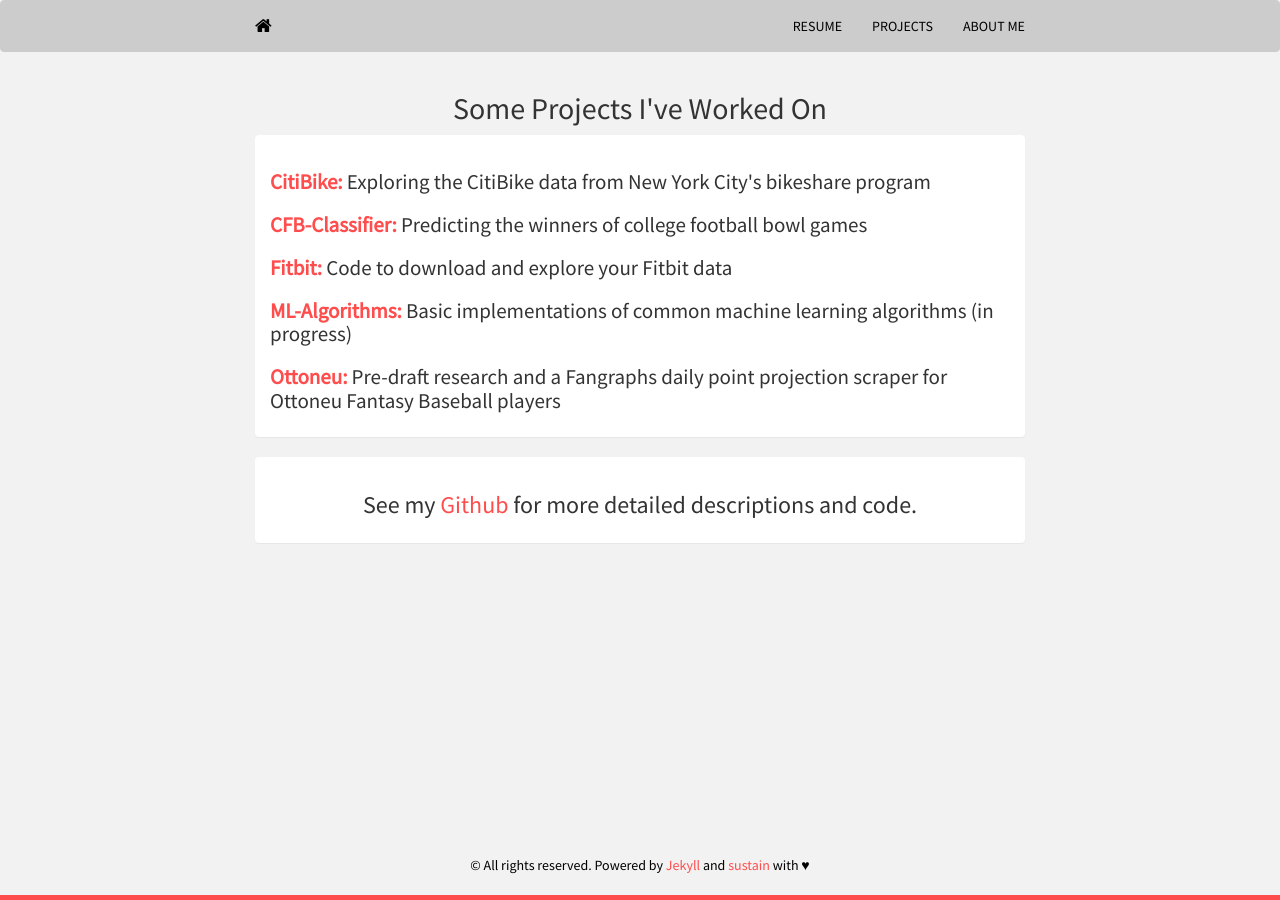
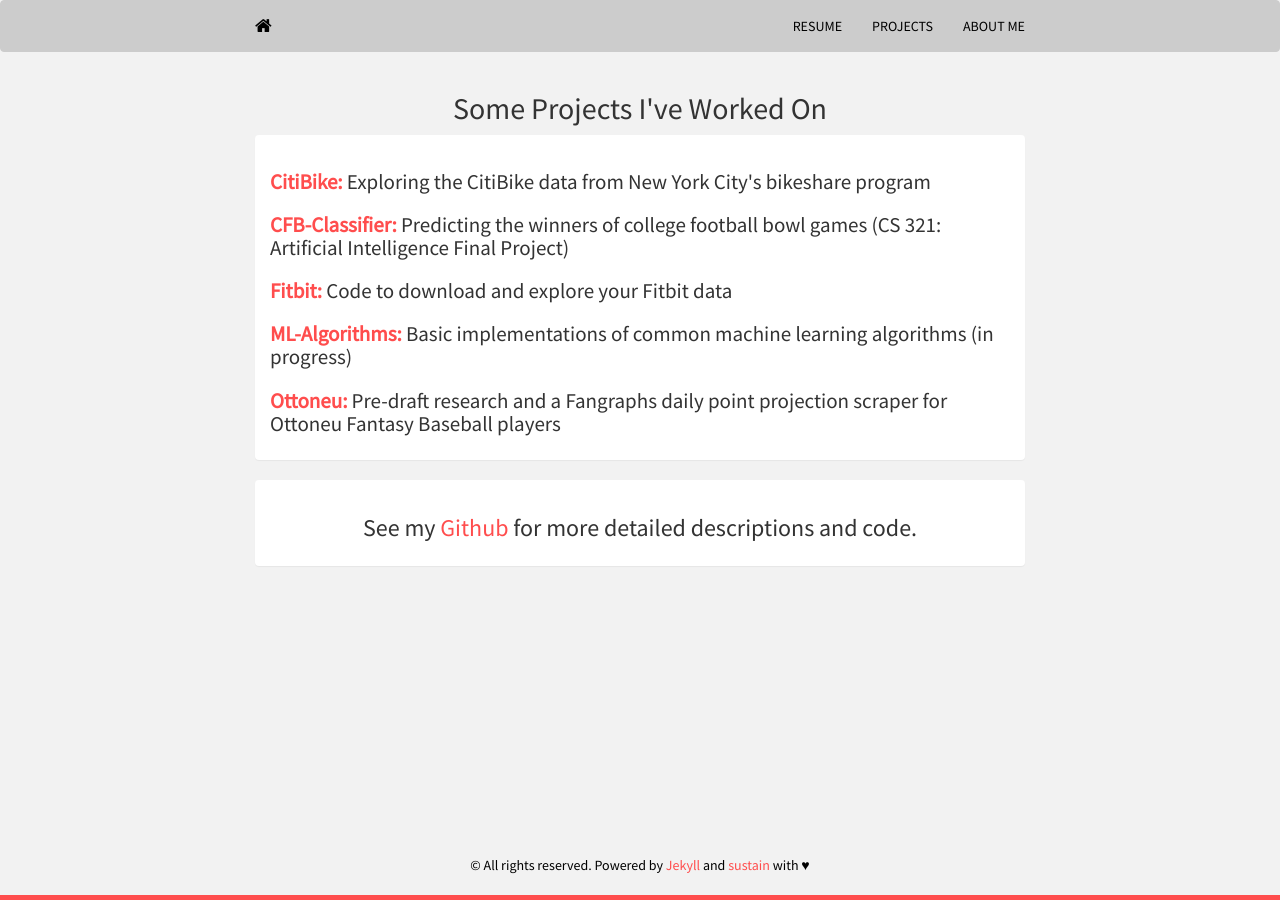
Before and after one commit to mrkaye97/mrkaye97.github.io, a Jekyll site: the page built from projects.html, in a window 1280 px wide. Built offline with Jekyll 4.4.1, drawn with Linux system fonts in a browser that asks for light colours; nearby versions of some CDN libraries.

Commit message:
Update projects.html

```diff
--- a/projects.html
+++ b/projects.html
@@ -21,7 +21,7 @@
 		  <div class="panel panel-default">
     		<div class="panel-body">
     			<h2 style='font-size:150%; text-align:left;'><b><a href='http://mrkaye97.github.io/CitiBike/'>CitiBike:</a></b> Exploring the CitiBike data from New York City's bikeshare program</h2>
-    			<h2 style='font-size:150%; text-align:left;'><b><a href='https://github.com/mrkaye97/CFB-Classifier'>CFB-Classifier:</a></b> Predicting the winners of college football bowl games</h2>
+    			<h2 style='font-size:150%; text-align:left;'><b><a href='https://github.com/mrkaye97/CFB-Classifier'>CFB-Classifier:</a></b> Predicting the winners of college football bowl games (CS 321: Artificial Intelligence Final Project)</h2>
     			<h2 style='font-size:150%; text-align:left;'><b><a href='https://mrkaye97.github.io/Fitbit/'>Fitbit:</a></b> Code to download and explore your Fitbit data</h2>
     			<h2 style='font-size:150%; text-align:left;'><b><a href='https://github.com/mrkaye97/ML-Algorithms'>ML-Algorithms:</a></b> Basic implementations of common machine learning algorithms (in progress)</h2>
     			<h2 style='font-size:150%; text-align:left;'><b><a href='https://github.com/mrkaye97/Ottoneu'>Ottoneu:</a></b> Pre-draft research and a Fangraphs daily point projection scraper for Ottoneu Fantasy Baseball players</h2>
```
